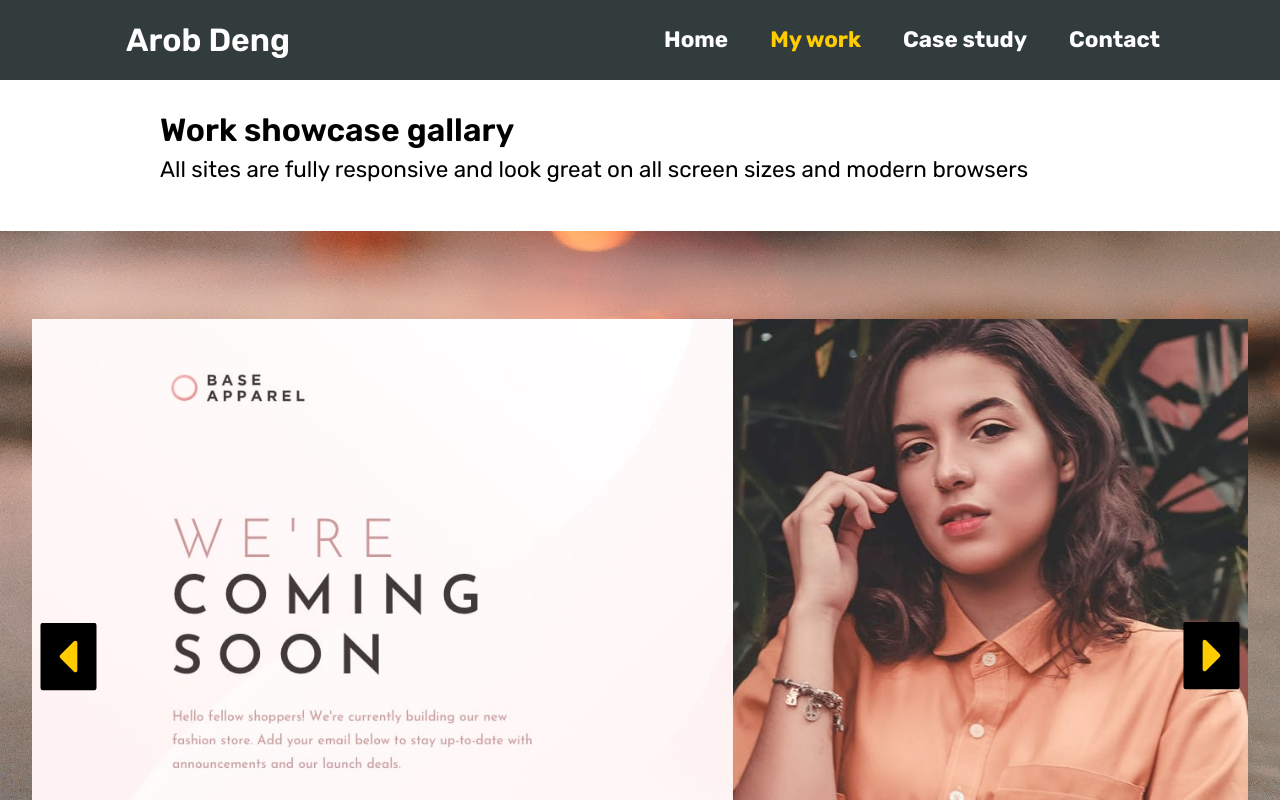
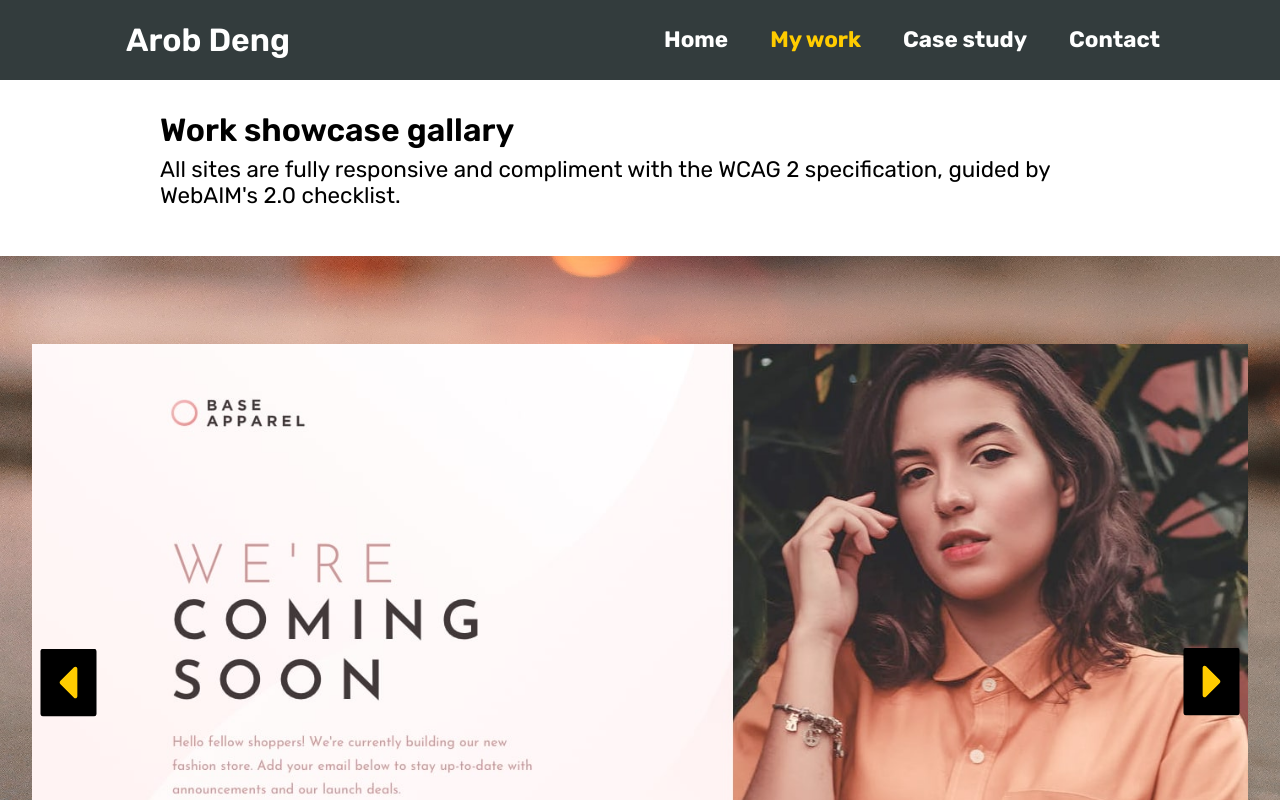
Before and after one commit to aropsta/portfolio-website-react, a React (Create React App) app: page /my-work in a window 1280 px wide. Shown: the top 800 px of the page. Built offline with nearby package versions, Linux system fonts and the light colour scheme; a web font is replaced by a local one.

Commit message:
fixed text

```diff
--- a/src/components/pages/MyWork.tsx
+++ b/src/components/pages/MyWork.tsx
@@ -82,7 +82,8 @@ export default function MyWork() {
         <header className="">
           <h1 id="work-showcase">Work showcase gallary </h1>
           <p>
-            All sites are fully responsive and look great on all screen sizes and modern browsers
+            All sites are fully responsive and compliment with the WCAG 2 specification, guided by
+            WebAIM's 2.0 checklist.
           </p>
         </header>
 
```
